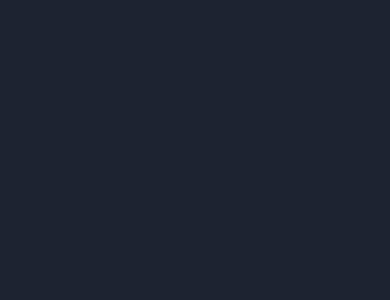
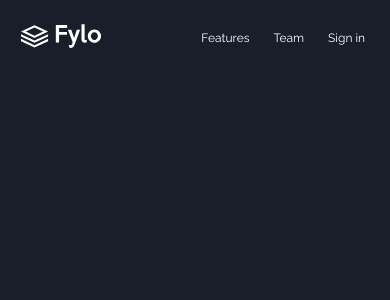
Before and after one commit to vanderms/fylo-dark-theme-landing-page, a Next.js app: page / in a window 390 px wide. Shown: the top 300 px of the page. Built offline with nearby package versions, Linux system fonts and the light colour scheme.

Commit message:
implemented responsive navbar

```diff
--- /dev/null
+++ b/components/navbar/navbar.module.scss
@@ -0,0 +1,49 @@
+@use '~/styles/mixins' as *;
+@use 'sass:math';
+
+
+.navbar {
+  margin: 24px 6.4% 0 5.33333%;
+  display: flex;
+  align-items: center;
+  justify-content: space-between;
+
+  @include media(laptop){
+    margin: 73px max(50% - 640px, 5.5555556%) 0;
+  }
+}
+
+.logo {
+  width: 80px;
+  display: grid;
+
+  @include media(tablet) {
+    width: 120px;
+  }
+
+  @include media(laptop){
+    width: 178px;
+  }
+}
+
+.navlink-list {
+  display: flex;
+  align-items: center;
+  gap: 24px;
+}
+
+.navlink {
+  font-family: var(--raleway);
+  font-weight: 400;
+  font-size: rem(12);
+  line-height: math.div(14, 12);
+  color: var(--white);
+
+  @include media(tablet) {
+    font-size: rem(14);
+  }
+
+  @include media(laptop){
+    font-size: rem(16);
+  }
+}
--- /dev/null
+++ b/components/navbar/navbar.tsx
@@ -0,0 +1,22 @@
+import selectors from './navbar.module.scss';
+import Link from 'next/link';
+import Image from 'next/image';
+import Logo from 'public/images/logo.svg';
+
+
+export function Navbar() {
+  return (
+    <nav className={selectors["navbar"]}>
+      <Link href='/'>
+        <a className={selectors['logo']} aria-label='homepage'>
+          <Image src={Logo} alt=''/>
+        </a>
+      </Link>
+      <ul className={selectors["navlink-list"]}>
+        <li><Link href='/'><a className={selectors['navlink']}>Features</a></Link></li>
+        <li><Link href='/'><a className={selectors['navlink']}>Team</a></Link></li>
+        <li><Link href='/'><a className={selectors['navlink']}>Sign in</a></Link></li>
+      </ul>
+    </nav>
+  )
+}
--- a/pages/index.tsx
+++ b/pages/index.tsx
@@ -1,3 +1,4 @@
+import { Navbar } from 'components/navbar/navbar'
 import type { NextPage } from 'next'
 import Head from 'next/head'
 
@@ -11,7 +12,7 @@ const Home: NextPage = () => {
         <meta name="description" content="Generated by create next app" />
         <link rel="icon" href="/favicon.ico" />
       </Head>
-
+      <Navbar/>
 
     </>
   )
--- a/styles/globals.scss
+++ b/styles/globals.scss
@@ -55,5 +55,5 @@ ol {
 }
 
 body{
-  background-color: var(--dark-blue);
+  background-color: var(--dark-blue-main-background);
 }
```
